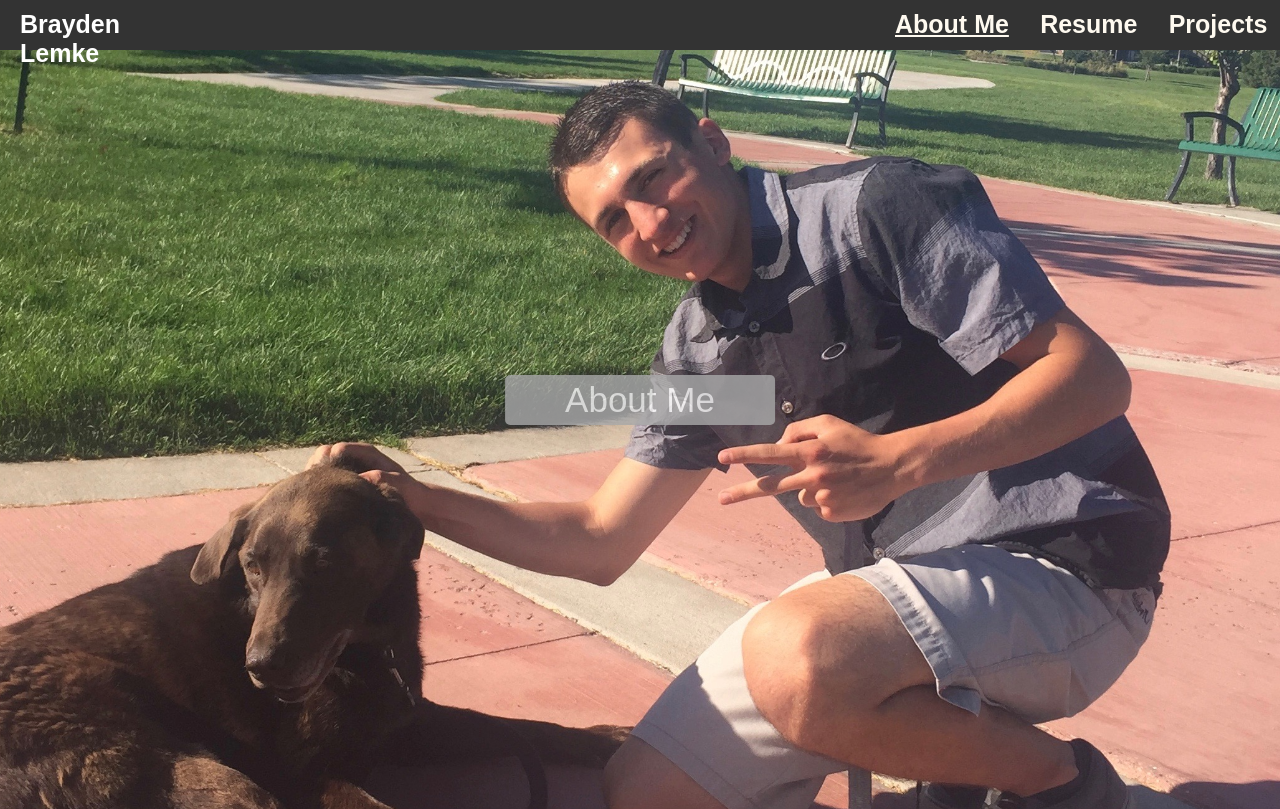
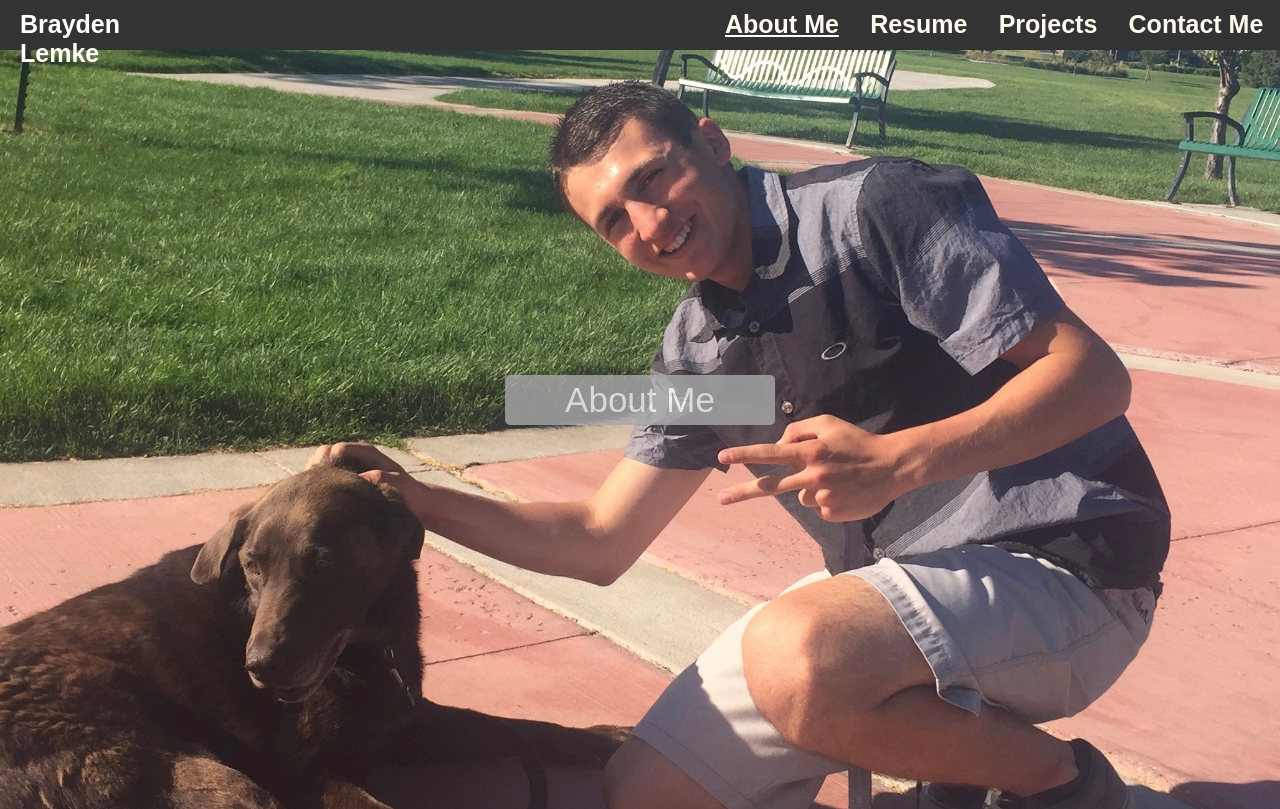
Before and after one commit to joybob22/myWebPage, a PHP site: page / in a window 1280 px wide. Shown: the top 809 px of the page. Run offline with PHP 8.4, Linux system fonts and the light colour scheme.

Commit message:
css improvements

```diff
--- a/index.html
+++ b/index.html
@@ -17,6 +17,9 @@
                 </a>
                 <a href="#">
                     <span id="nav3" class="nav">Projects</span>
+                </a>
+                <a href="#">
+                    <span id="nav4" class="nav">Contact Me</span>
                 </a>
             </div>
         </div>
--- a/main.css
+++ b/main.css
@@ -37,7 +37,7 @@ body, html {
 }
 
 .navRight {
-    width: 400px;
+    width: 570px;
     float: right;
     margin: 10px 10px 0 0;
     font-size: 25px;
```
